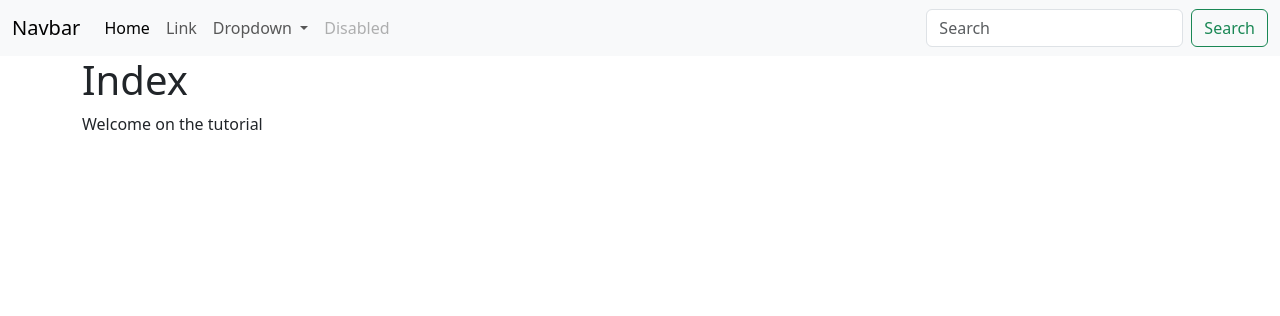
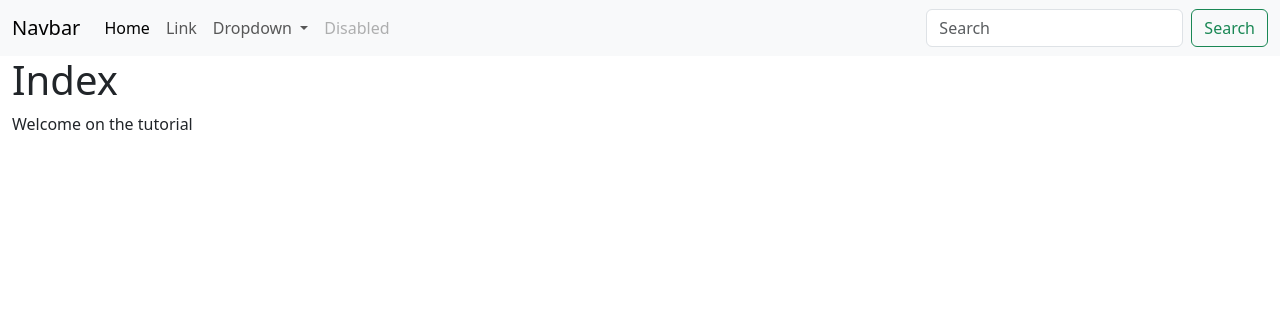
Before and after one commit to Ghack81/Projet-Django, a Django app: page / in a window 1280 px wide. Shown: the top 316 px of the page. Run offline with Django 4.2, Linux system fonts and the light colour scheme.

Commit message:
Add class for main div

```diff
--- a/Website/home/templates/home/index.html
+++ b/Website/home/templates/home/index.html
@@ -8,7 +8,7 @@ Index
 {% endblock %}
 
 {% block body %}
-<div class="container"><!--Contenaire plus large class="container-fluid"-->
+<div class="container-fluid"><!--Contenaire plus large class="container-fluid"-->
 
     <div class="row">
 
```
